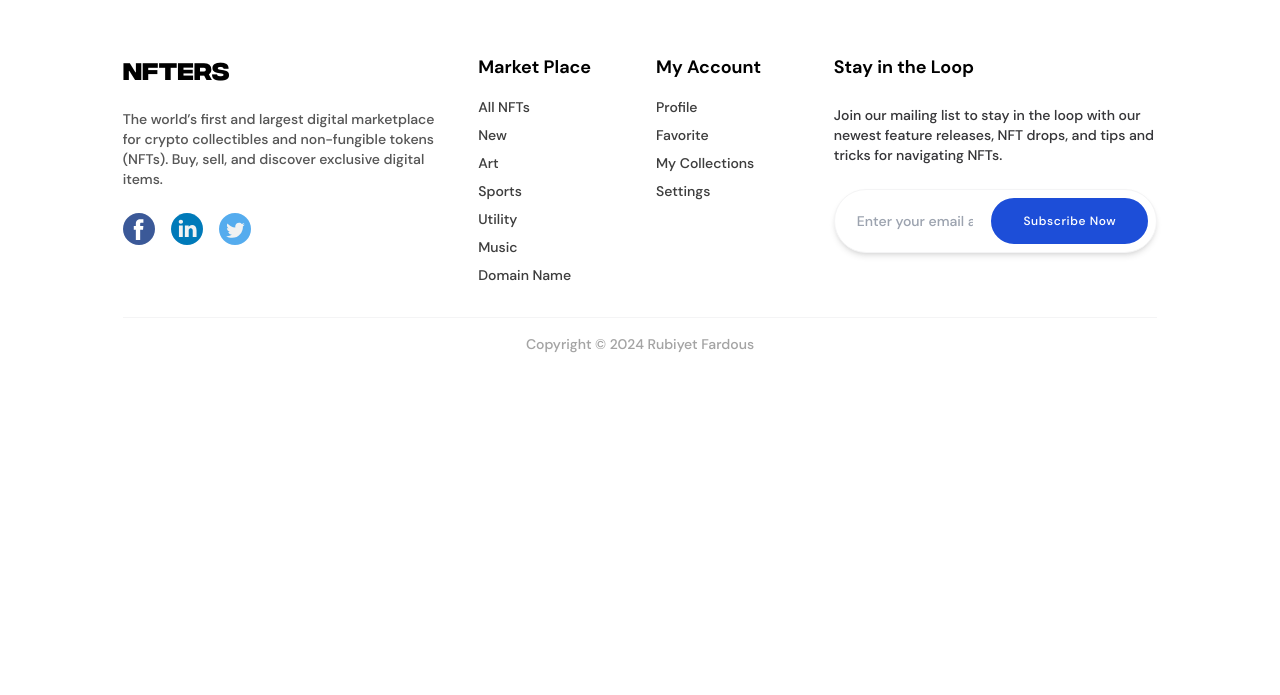
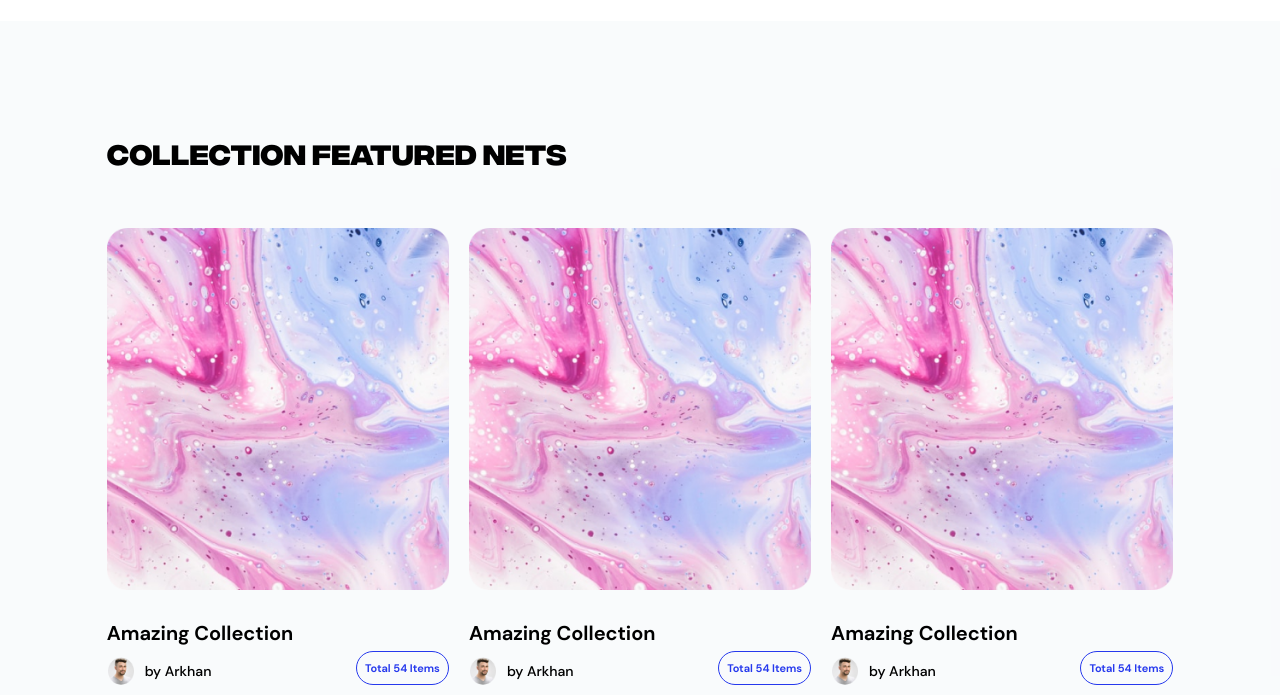
Before and after one commit to rubiyet/NFTERS, a Next.js app: page / in a window 1280 px wide. Shown: the part 1865-2560 px from the top of the page. Before the commit the page ends 2251 px from the top, so only its background shows below. Built offline with nearby package versions, Linux system fonts and the light colour scheme.

Commit message:
featuredCollections add

```diff
--- a/src/app/page.js
+++ b/src/app/page.js
@@ -1,6 +1,7 @@
 import Features from "@/components/features";
 import Hero from "@/components/Hero";
 import Collection from "@/components/collections";
+import FeaturedCollections from "@/components/featuredCollections";
 
 const Home = () => {
   return (
@@ -8,6 +9,7 @@ const Home = () => {
       <Hero />
       <Features />
       <Collection />
+      <FeaturedCollections />
     </>
   );
 };
--- a/src/components/common/layouts/header/index.js
+++ b/src/components/common/layouts/header/index.js
@@ -11,7 +11,7 @@ const Header = () => {
           <div className="text-2xl font-bold text-[#3D00B7] leading-none font-integral">
             NFTERS
           </div>
-          <div className="border border-[#F4F4F4] h-[47px]" />
+          <div className="border border-[#F4F4F4] h-[47px] sm:block hidden" />
           <nav className="sm:block space-x-8 hidden">
           {NAV_MENU_ITEMS.map(({ label, href }) => (
             <Link key={label} href={
--- /dev/null
+++ b/src/components/featuredCollections/Card.js
@@ -0,0 +1,55 @@
+import Image from "next/image";
+
+const Card = ({ mainImage, sideImages, title, author, totalItems }) => {
+  return (
+    <div className="space-y-[29px]">
+      <div className="flex space-x-4">
+        <Image
+          src={mainImage}
+          className="w-full rounded-xl flex flex-col"
+          alt={title}
+          width={300}
+          height={306}
+        />
+
+        <div className="flex flex-col space-y-4">
+          {sideImages.map((image, index) => (
+            <Image
+              key={index}
+              src={image}
+              className="object-contain rounded-xl w-[104px] h-"
+              alt=""
+              width={104}
+              height={85}
+            />
+          ))}
+        </div>
+      </div>
+      <div className="flex justify-between">
+        <div>
+          <h3 className="text-xl font-bold font-dmsans">{title}</h3>
+          <div className="flex gap-2.5 mt-2.5 text-sm items-center">
+            <Image
+              loading="lazy"
+              src={author.avatar}
+              className="object-contain shrink-0 w-7 rounded-full aspect-square"
+              alt=""
+              width={34}
+              height={34}
+            />
+            <div className="text-sm font-medium font-dmsans">
+              by {author.name}
+            </div>
+          </div>
+        </div>
+        <div className="flex items-end">
+          <div className="border border-[#2639ED] text-[#2639ED] flex items-end p-2 rounded-3xl text-[11px] font-dmsans font-bold">
+            Total {totalItems} Items
+          </div>
+        </div>
+      </div>
+    </div>
+  );
+};
+
+export default Card;
--- /dev/null
+++ b/src/components/featuredCollections/index.js
@@ -0,0 +1,21 @@
+import Card from "@/components/featuredCollections/Card";
+import { FEATURED_COLLECTIONS } from "@/constants/collectionList";
+
+const Index = () => {
+  return (
+    <div className="py-[109.5px] w-full bg-slate-200 bg-opacity-20">
+      <div className="w-9/12 lg:w-11/12 xl:w-10/12 2xl:w-9/12 mx-auto space-y-[55px]">
+        <h2 className="text-[28px] font-bold font-integral">
+          Collection Featured Nets
+        </h2>
+        <div className="grid md:grid-cols-2 lg:grid-cols-3 gap-5">
+          {FEATURED_COLLECTIONS.map((collection, index) => (
+            <Card key={index} {...collection} />
+          ))}
+        </div>
+      </div>
+    </div>
+  );
+};
+
+export default Index;
--- a/src/constants/collectionList.js
+++ b/src/constants/collectionList.js
@@ -103,3 +103,48 @@ export const TOP_COLLECTIONS = [
     isPositive: false,
   },
 ];
+
+export const FEATURED_COLLECTIONS = [
+  {
+    mainImage: "/images/collections/1.png",
+    sideImages: [
+      "/images/collections/2.png",
+      "/images/collections/3.png",
+      "/images/collections/4.png",
+    ],
+    title: "Amazing Collection",
+    author: {
+      avatar: "/images/Avatar.png",
+      name: "Arkhan",
+    },
+    totalItems: 54,
+  },
+  {
+    mainImage: "/images/collections/1.png",
+    sideImages: [
+      "/images/collections/2.png",
+      "/images/collections/3.png",
+      "/images/collections/4.png",
+    ],
+    title: "Amazing Collection",
+    author: {
+      avatar: "/images/Avatar.png",
+      name: "Arkhan",
+    },
+    totalItems: 54,
+  },
+  {
+    mainImage: "/images/collections/1.png",
+    sideImages: [
+      "/images/collections/2.png",
+      "/images/collections/3.png",
+      "/images/collections/4.png",
+    ],
+    title: "Amazing Collection",
+    author: {
+      avatar: "/images/Avatar.png",
+      name: "Arkhan",
+    },
+    totalItems: 54,
+  },
+];
```
